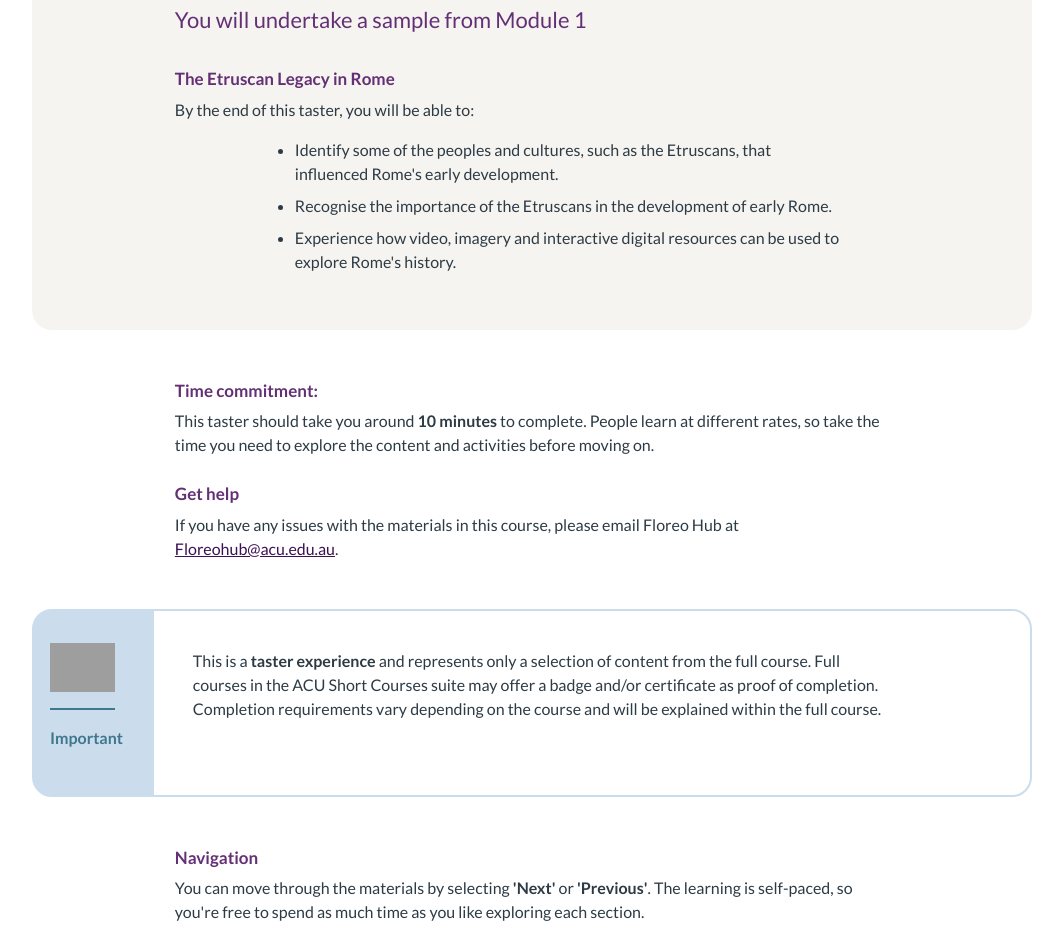
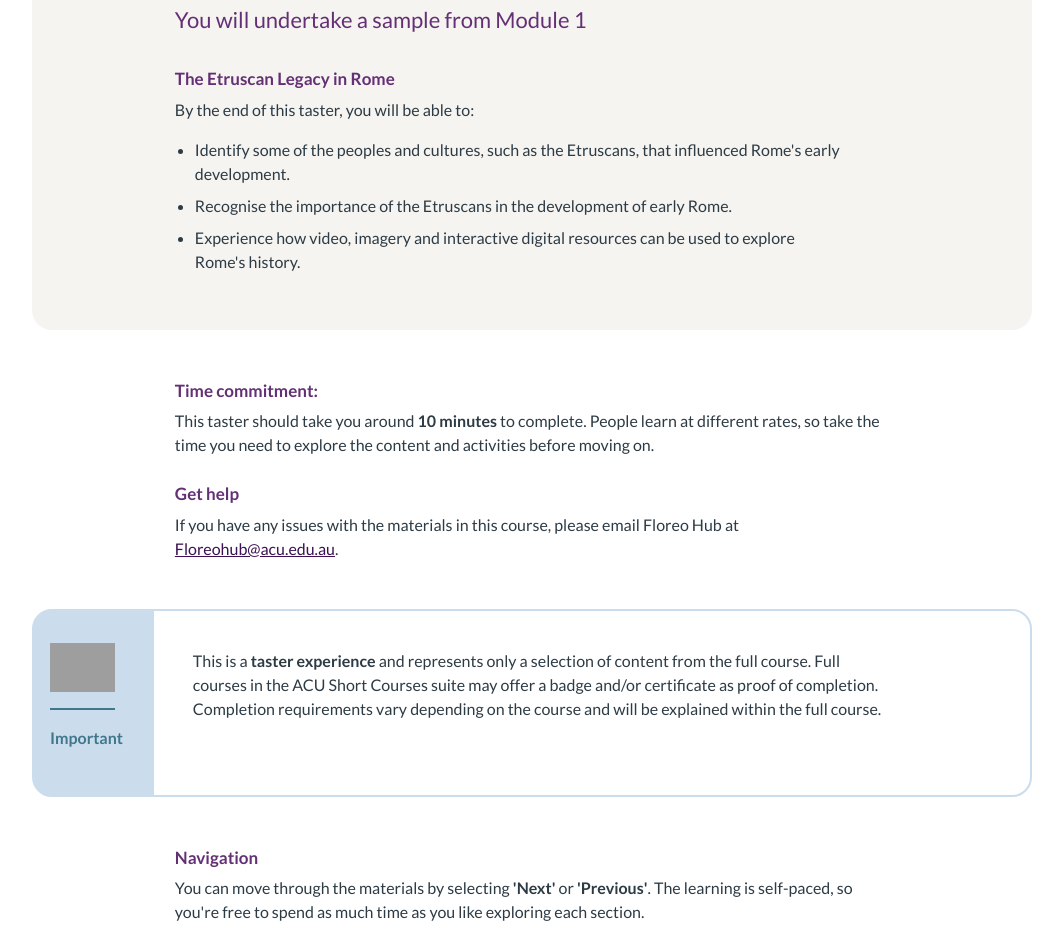
Before and after one commit to EnEmGee/Rome-The-Making-of-a-City_Short-Course-Sample, a plain HTML site: page overview.html in a window 1280 px wide. Shown: the part 874-1809 px from the top of the page, without its empty margins (108-1171 px from the left). Drawn offline with Linux system fonts and the light colour scheme; grey boxes are pictures that could not be loaded.

Commit message:
Add files via upload

```diff
--- a/overview.html
+++ b/overview.html
@@ -32,10 +32,10 @@
               <h4>The Etruscan Legacy in Rome</h4>
               <div>
                   <p>By the end of this taster, you will be able to:</p>
-                  <ul style="list-style-type: disc;">
-                      <li>Identify some of the peoples and cultures, such as the Etruscans, that influenced Rome's early development.</li>
-                      <li>Recognise the importance of the Etruscans in the development of early Rome.</li>
-                      <li>Experience how video, imagery and interactive digital resources can be used to explore Rome's history.</li>
+                  <ul style="list-style-type: disc; padding-left: 1.25rem;">
+                      <li style="margin-left: 0;">Identify some of the peoples and cultures, such as the Etruscans, that influenced Rome's early development.</li>
+                      <li style="margin-left: 0;">Recognise the importance of the Etruscans in the development of early Rome.</li>
+                      <li style="margin-left: 0;">Experience how video, imagery and interactive digital resources can be used to explore Rome's history.</li>
                   </ul>
               </div>
           </div>
```
